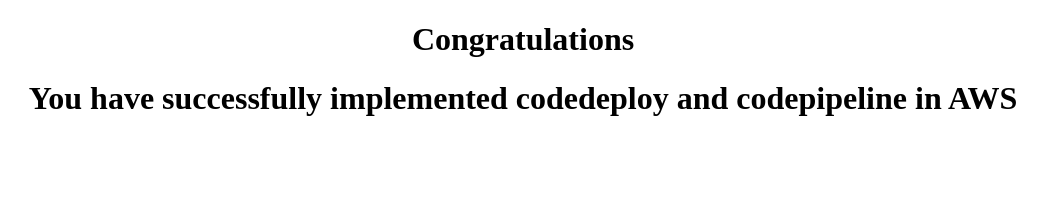
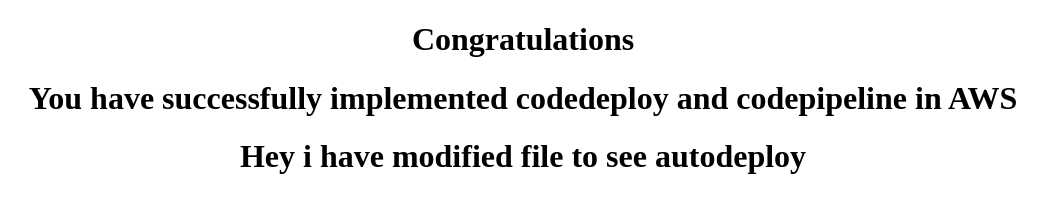
Before and after one commit to RajeshCShettigar/legendary-disco, a plain HTML site: page index.html in a window 1280 px wide. Shown: the whole page, without its empty margins (117-1164 px from the left). Drawn offline with Linux system fonts and the light colour scheme.

Commit message:
Update index.html

```diff
--- a/index.html
+++ b/index.html
@@ -9,6 +9,7 @@
   <div align="center">
     <h1>Congratulations</h1>
     <h1>You have successfully implemented codedeploy and codepipeline in AWS</h1>
+    <h1>Hey i have modified file to see autodeploy</h1>
   </div>
 </body>
 </html>
```
